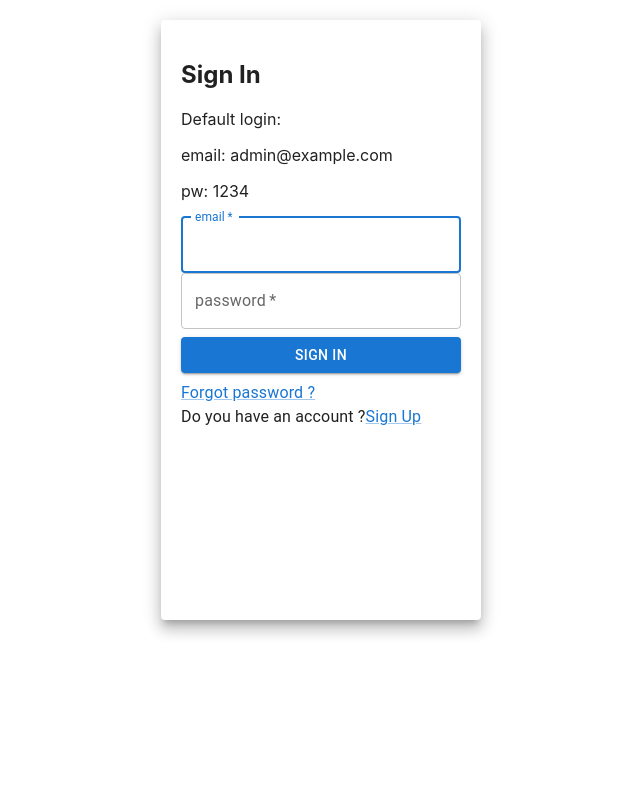
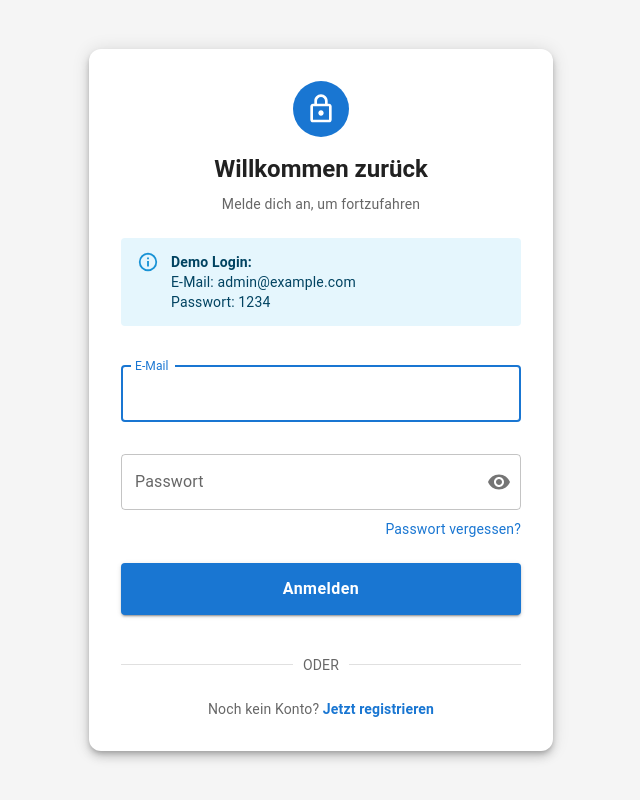
Before and after one commit to daphne-edutbz/ueK223_team-5-Image-Gallery_Frontend, a React (Vite) app: page /login in a window 1280 px wide. Shown: the whole page, without its empty margins (319-959 px from the left). Built offline with nearby package versions, Linux system fonts and the light colour scheme.

Commit message:
add updated and redesigned login page

```diff
--- a/src/components/pages/LoginPage/LoginPage.tsx
+++ b/src/components/pages/LoginPage/LoginPage.tsx
@@ -5,124 +5,219 @@ import {
   Button,
   Typography,
   Link,
+  Box,
+  Alert,
+  InputAdornment,
+  IconButton,
+  Divider,
 } from '@mui/material';
-import React, {useContext, useEffect} from 'react';
-
+import React, { useContext, useEffect, useState } from 'react';
+import { Visibility, VisibilityOff, LockOutlined } from '@mui/icons-material';
 import { Form, Formik } from 'formik';
 import { useNavigate } from 'react-router-dom';
+// @ts-ignore
 import * as Yup from 'yup';
 import ActiveUserContext from '../../../Contexts/ActiveUserContext';
 
 const validationSchema = Yup.object().shape({
-  email: Yup.string(),
-  password: Yup.string(),
+  email: Yup.string().required('E-Mail ist erforderlich'),
+  password: Yup.string().required('Passwort ist erforderlich'),
 });
 
 const Login = () => {
-  const paperStyle = {
-    padding: 20,
-    height: '70vh',
-    width: 280,
-    margin: '20px auto',
-  };
-  const btnstyle = { margin: '8px 0' };
   const navigate = useNavigate();
   const { login, logout } = useContext(ActiveUserContext);
+  const [showPassword, setShowPassword] = useState(false);
+  const [errorMessage, setErrorMessage] = useState('');
 
   useEffect(() => {
-   logout()
+      logout();
   }, []);
 
-  const handleSubmit = (values: { email: string; password: string }) => {
+  const handleSubmit = (
+      values: { email: string; password: string },
+      { setSubmitting }: any
+  ) => {
+    setErrorMessage('');
     login(values.email.toLowerCase(), values.password)
         .then(() => {
-        console.log(values);
           navigate('/user');
         })
         .catch((error) => {
           if (
-          (typeof error.response !== 'undefined' &&
-            error.response.status === 401) ||
-          error.response.status === 403
+              typeof error.response !== 'undefined' &&
+              (error.response.status === 401 || error.response.status === 403)
           ) {
-          alert('invalid login');
+            setErrorMessage('Ungültige E-Mail oder Passwort');
           } else {
-          alert('login Error');
+            setErrorMessage('Ein Fehler ist aufgetreten. Bitte versuche es erneut.');
           }
+          setSubmitting(false);
         });
   };
+
+  const handleClickShowPassword = () => {
+    setShowPassword(!showPassword);
+  };
+
   return (
-    <Grid>
-      <Paper elevation={10} style={paperStyle}>
-        <Grid>
-          <h2>Sign In</h2>
-          <p>Default login:</p>
-          <p>email: admin@example.com</p>
-          <p>pw: 1234</p>
-        </Grid>
+      <Grid
+          container
+          justifyContent="center"
+          alignItems="center"
+          sx={{ minHeight: '100vh', backgroundColor: '#f5f5f5' }}
+      >
+        <Paper
+            elevation={6}
+            sx={{
+              padding: 4,
+              width: { xs: '90%', sm: 400 },
+              borderRadius: 3,
+            }}
+        >
+          {/* Header */}
+          <Box textAlign="center" mb={3}>
+            <Box
+                sx={{
+                  backgroundColor: 'primary.main',
+                  borderRadius: '50%',
+                  width: 56,
+                  height: 56,
+                  display: 'flex',
+                  alignItems: 'center',
+                  justifyContent: 'center',
+                  margin: '0 auto 16px',
+                }}
+            >
+              <LockOutlined sx={{ color: 'white', fontSize: 32 }} />
+            </Box>
+            <Typography variant="h5" fontWeight="bold" gutterBottom>
+              Willkommen zurück
+            </Typography>
+            <Typography variant="body2" color="text.secondary">
+              Melde dich an, um fortzufahren
+            </Typography>
+          </Box>
+
+          <Alert severity="info" sx={{ mb: 3 }}>
+            <Typography variant="body2" fontWeight="bold">
+              Demo Login:
+            </Typography>
+            <Typography variant="body2">E-Mail: admin@example.com</Typography>
+            <Typography variant="body2">Passwort: 1234</Typography>
+          </Alert>
+
+          {/* Error Message */}
+          {errorMessage && (
+              <Alert severity="error" sx={{ mb: 2 }} onClose={() => setErrorMessage('')}>
+                {errorMessage}
+              </Alert>
+          )}
 
           <Formik
               initialValues={{
                 email: '',
                 password: '',
               }}
-          enableReinitialize
               validationSchema={validationSchema}
               onSubmit={handleSubmit}
-          validateOnChange
-          isInitialValid
           >
-          {(props) => (
-            <Form onSubmit={props.handleSubmit}>
+            {({ values, errors, touched, handleChange, handleBlur, isSubmitting }) => (
+                <Form>
                   <TextField
-                label='email'
-                id='email'
-                placeholder='Enter username'
+                      id="email"
+                      name="email"
+                      label="E-Mail"
+                      placeholder="name@example.com"
                       fullWidth
-                required
                       autoFocus
-                onChange={props.handleChange}
-                onBlur={props.handleBlur}
-                value={props.values.email}
+                      margin="normal"
+                      value={values.email}
+                      onChange={handleChange}
+                      onBlur={handleBlur}
+                      error={touched.email && Boolean(errors.email)}
+                      helperText={touched.email && errors.email}
+                      sx={{ mb: 2 }}
                   />
-              {props.errors.email && (
-                <div id='feedback'>{props.errors.email}</div>
-              )}
 
                   <TextField
-                id='password'
-                label='password'
-                placeholder='Enter password'
-                type='password'
+                      id="password"
+                      name="password"
+                      label="Passwort"
+                      placeholder="••••••••"
+                      type={showPassword ? 'text' : 'password'}
                       fullWidth
-                required
-                onChange={props.handleChange}
-                onBlur={props.handleBlur}
-                value={props.values.password}
+                      margin="normal"
+                      value={values.password}
+                      onChange={handleChange}
+                      onBlur={handleBlur}
+                      error={touched.password && Boolean(errors.password)}
+                      helperText={touched.password && errors.password}
+                      InputProps={{
+                        endAdornment: (
+                            <InputAdornment position="end">
+                              <IconButton
+                                  onClick={handleClickShowPassword}
+                                  edge="end"
+                                  aria-label="toggle password visibility"
+                              >
+                                {showPassword ? <VisibilityOff /> : <Visibility />}
+                              </IconButton>
+                            </InputAdornment>
+                        ),
+                      }}
+                      sx={{ mb: 1 }}
                   />
-              {props.errors.password && (
-                <div id='feedback'>{props.errors.password}</div>
-              )}
+
+                  <Box textAlign="right" mb={3}>
+                    <Link
+                        href="#"
+                        variant="body2"
+                        underline="hover"
+                        sx={{ color: 'primary.main' }}
+                    >
+                      Passwort vergessen?
+                    </Link>
+                  </Box>
 
                   <Button
-                type='submit'
-                color='primary'
-                variant='contained'
-                style={btnstyle}
+                      type="submit"
+                      variant="contained"
                       fullWidth
+                      size="large"
+                      disabled={isSubmitting}
+                      sx={{
+                        py: 1.5,
+                        textTransform: 'none',
+                        fontSize: 16,
+                        fontWeight: 'bold',
+                        mb: 2,
+                      }}
                   >
-                Sign in
+                    {isSubmitting ? 'Wird angemeldet...' : 'Anmelden'}
                   </Button>
                 </Form>
             )}
           </Formik>
-        <Typography>
-          <Link href='#'>Forgot password ?</Link>
+
+          <Divider sx={{ my: 3 }}>
+            <Typography variant="body2" color="text.secondary">
+              ODER
             </Typography>
-        <Typography>
-          {' '}
-          Do you have an account ?<Link href='#'>Sign Up</Link>
+          </Divider>
+
+          <Box textAlign="center">
+            <Typography variant="body2" color="text.secondary">
+              Noch kein Konto?{' '}
+              <Link
+                  href="#"
+                  underline="hover"
+                  sx={{ color: 'primary.main', fontWeight: 'bold' }}
+              >
+                Jetzt registrieren
+              </Link>
             </Typography>
+          </Box>
         </Paper>
       </Grid>
   );
```
Lines whose indentation alone changed are shown as unchanged.
